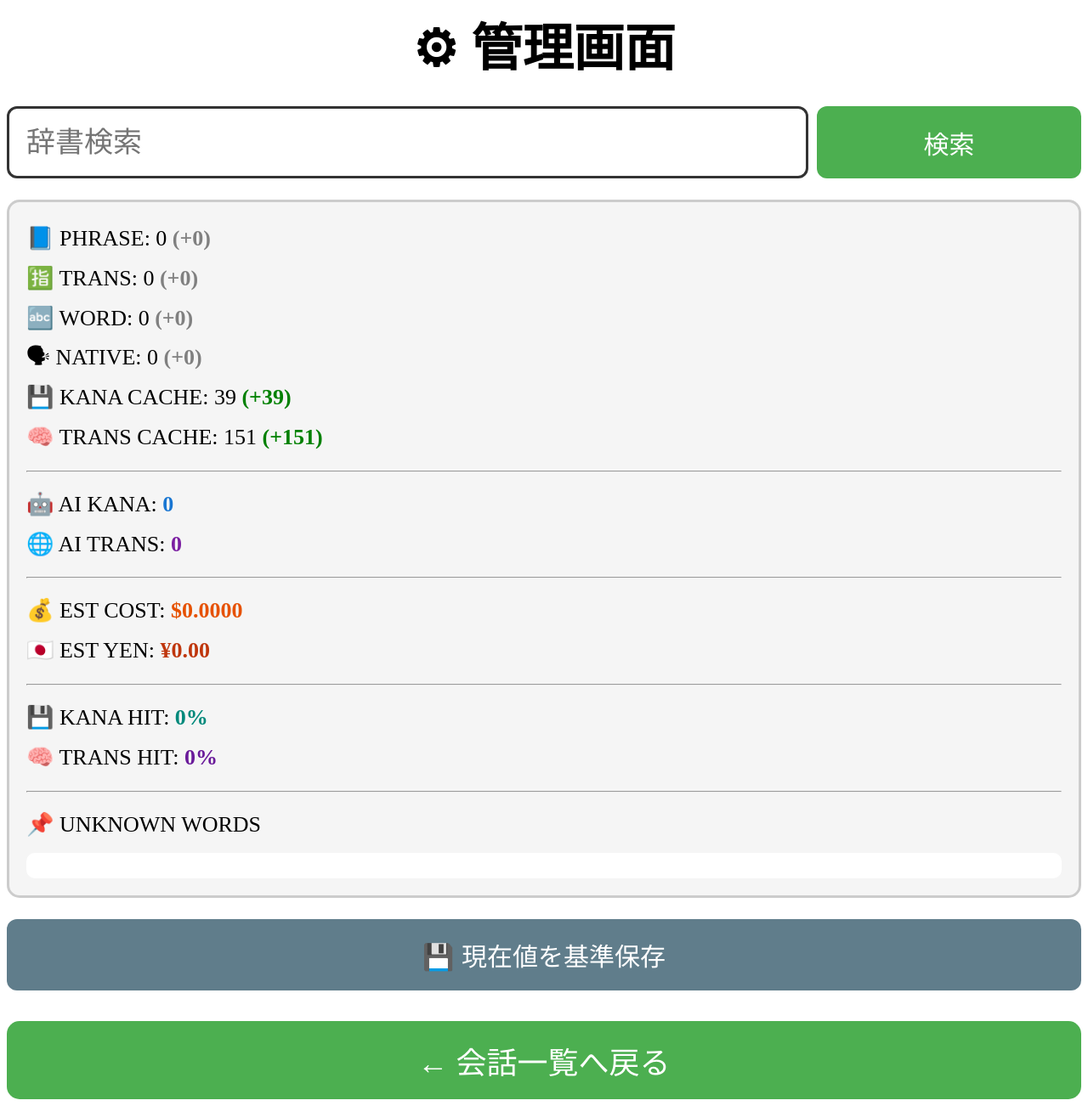
After one commit to oyamazakio-byte/eng_app, a Flask app: page /eng/admin in a window 1280 px wide. The commit adds this page. Shown: the whole page at 85% size. Run offline with Flask 3, Linux system fonts and the light colour scheme.

Commit message:
管理画面追加 + AI統計 + 辞書検索 + UNKNOWN WORDS

```diff
--- a/app.py
+++ b/app.py
@@ -15,6 +15,10 @@ app.wsgi_app = ProxyFix(app.wsgi_app, x_prefix=1, x_proto=1, x_host=1)
 DB_NAME = "/home/bitnami/eng_app/conversation.db"
 DICT_DIR = "/home/bitnami/eng_app/dict"
 
+STATS_PATH = (
+    f"{DICT_DIR}/stats.json"
+)
+
 client = OpenAI()
 # -----------------------
 # JSON読み込み
@@ -40,6 +44,15 @@ PHRASE_DICT = {}
 TRANSLATE_DICT = {}
 WORD_KANA_DICT = {}
 NATIVE_DICT = {}
+AI_KANA_COUNT = 0
+AI_TRANS_COUNT = 0
+
+KANA_CACHE_HIT = 0
+KANA_TOTAL = 0
+UNKNOWN_WORDS = {}
+
+TRANS_CACHE_HIT = 0
+TRANS_TOTAL = 0
 
 # -----------------------
 # 翻訳キャッシュ
@@ -530,15 +543,24 @@ def partial_match_translate(text, target_dict):
 # -----------------------
 def to_katakana(text):
 
+    global KANA_CACHE_HIT
+    global KANA_TOTAL
+
+    KANA_TOTAL += 1
+
     norm = normalize(text)
+
     # キャッシュ
     if norm in KATAKANA_CACHE:
 
+        KANA_CACHE_HIT += 1
+
         print(
             f"[KANA CACHE] {norm}"
         )
 
         return KATAKANA_CACHE[norm]
+
     #print(f"[NORM] {norm}")
 
     # 金額
@@ -567,6 +589,7 @@ def to_katakana(text):
         return tune_katakana(
             PHRASE_DICT[norm]
         )
+
     """
     # 長文優先部分一致
     converted = partial_match(
@@ -582,12 +605,11 @@ def to_katakana(text):
 
         return tune_katakana(converted)
     """
+
     # fallback
     if re.search(r"[a-z]", norm):
 
         rate = dict_hit_rate(norm)
-
-
 
         # 全単語辞書一致ならAI不要
         if rate == 1.0:
@@ -603,7 +625,6 @@ def to_katakana(text):
         return ai_sentence_katakana(text)
 
     return text
-
 def to_katakana_native(text):
 
     return to_katakana(text)
@@ -782,6 +803,10 @@ def ai_katakana(word):
 # AI文カタカナ
 # -----------------------
 def ai_sentence_katakana(text):
+    global AI_KANA_COUNT
+    global UNKNOWN_WORDS
+
+    AI_KANA_COUNT += 1
 
     try:
 
@@ -825,7 +850,20 @@ def ai_sentence_katakana(text):
             f"[AI SENTENCE KANA] "
             f"{text} -> {result}"
         )
-
+        words = re.findall(
+            r"[a-zA-Z]+",
+            normalize(text)
+        )
+
+        for w in words:
+            w = w.lower()
+            if w not in WORD_KANA_DICT:
+
+                UNKNOWN_WORDS[w] = (
+                    UNKNOWN_WORDS.get(w, 0) + 1
+                )
+
+                print(f"[UNKNOWN WORD] {w}")
         result = tune_katakana(result)
 
         save_katakana_cache(
@@ -851,6 +889,8 @@ def ai_sentence_katakana(text):
 # AI翻訳
 # -----------------------
 def ai_translate(text):
+    global AI_TRANS_COUNT
+    AI_TRANS_COUNT += 1
 
     key = normalize(text)
 
@@ -906,6 +946,11 @@ def ai_translate(text):
 # -----------------------
 def translate(text):
 
+    global TRANS_CACHE_HIT
+    global TRANS_TOTAL
+
+    TRANS_TOTAL += 1
+
     key = normalize(text)
 
     #print(f"[KEY] {key}")
@@ -973,7 +1018,16 @@ def translate(text):
 
 
 
-
+    # キャッシュ
+    if key in TRANSLATION_CACHE:
+
+        TRANS_CACHE_HIT += 1
+
+        print(
+            f"[TRANS CACHE HIT] {key}"
+        )
+
+        return TRANSLATION_CACHE[key]
     # 完全一致
     if key in TRANSLATE_DICT:
 
@@ -1072,6 +1126,34 @@ def detect_ng(text, kana, japanese):
     return issues, warnings
 
 # -----------------------
+# 統計保存
+# -----------------------
+def save_stats():
+
+    data = {
+        "phrase": len(PHRASE_DICT),
+        "trans": len(TRANSLATE_DICT),
+        "word": len(WORD_KANA_DICT),
+        "native": len(NATIVE_DICT),
+        "kana_cache": len(KATAKANA_CACHE),
+        "trans_cache": len(TRANSLATION_CACHE)
+    }
+
+    with open(
+        STATS_PATH,
+        "w",
+        encoding="utf-8"
+    ) as f:
+
+        json.dump(
+            data,
+            f,
+            ensure_ascii=False,
+            indent=2
+        )
+
+    print("[SAVE STATS]")
+# -----------------------
 # ルート
 # -----------------------
 @app.route("/")
@@ -1085,6 +1167,41 @@ def index():
     ).fetchall()
 
     conn.close()
+
+    # -----------------------
+    # 前回統計
+    # -----------------------
+    old_stats = load_json(STATS_PATH)
+
+    phrase_diff = (
+        len(PHRASE_DICT)
+        - old_stats.get("phrase", 0)
+    )
+
+    trans_diff = (
+        len(TRANSLATE_DICT)
+        - old_stats.get("trans", 0)
+    )
+
+    word_diff = (
+        len(WORD_KANA_DICT)
+        - old_stats.get("word", 0)
+    )
+
+    native_diff = (
+        len(NATIVE_DICT)
+        - old_stats.get("native", 0)
+    )
+
+    kana_cache_diff = (
+        len(KATAKANA_CACHE)
+        - old_stats.get("kana_cache", 0)
+    )
+
+    trans_cache_diff = (
+        len(TRANSLATION_CACHE)
+        - old_stats.get("trans_cache", 0)
+    )
 
     return render_template(
         "index.html",
@@ -1094,9 +1211,176 @@ def index():
         word_count=len(WORD_KANA_DICT),
         native_count=len(NATIVE_DICT),
         kana_cache_count=len(KATAKANA_CACHE),
-        trans_cache_count=len(TRANSLATION_CACHE)
-    )
-
+        trans_cache_count=len(TRANSLATION_CACHE),
+
+        phrase_diff=phrase_diff,
+        trans_diff=trans_diff,
+        word_diff=word_diff,
+        native_diff=native_diff,
+        kana_cache_diff=kana_cache_diff,
+        trans_cache_diff=trans_cache_diff,
+
+        ai_kana_count=AI_KANA_COUNT,
+        ai_trans_count=AI_TRANS_COUNT,
+
+        kana_hit_rate=(
+            int(KANA_CACHE_HIT / KANA_TOTAL * 100)
+            if KANA_TOTAL else 0
+  ),
+
+  trans_hit_rate=(
+      int(TRANS_CACHE_HIT / TRANS_TOTAL * 100)
+      if TRANS_TOTAL else 0
+  )
+
+)
+# -----------------------
+# 管理画面
+# -----------------------
+@app.route("/eng/admin")
+def admin():
+    q = request.args.get(
+        "q",
+        ""
+    ).strip().lower()
+    old_stats = load_json(STATS_PATH)
+    phrase_hits = {}
+    trans_hits = {}
+    word_hits = {}
+    native_hits = {}
+    kana_cache_hits = {}
+    trans_cache_hits = {}
+
+    phrase_diff = (
+        len(PHRASE_DICT)
+        - old_stats.get("phrase", 0)
+    )
+
+    trans_diff = (
+        len(TRANSLATE_DICT)
+        - old_stats.get("trans", 0)
+    )
+
+    word_diff = (
+        len(WORD_KANA_DICT)
+        - old_stats.get("word", 0)
+    )
+
+    native_diff = (
+        len(NATIVE_DICT)
+        - old_stats.get("native", 0)
+    )
+
+    kana_cache_diff = (
+        len(KATAKANA_CACHE)
+        - old_stats.get("kana_cache", 0)
+    )
+
+    trans_cache_diff = (
+        len(TRANSLATION_CACHE)
+        - old_stats.get("trans_cache", 0)
+    )
+
+    kana_hit_rate = (
+        int(KANA_CACHE_HIT / KANA_TOTAL * 100)
+        if KANA_TOTAL else 0
+    )
+
+    trans_hit_rate = (
+        int(TRANS_CACHE_HIT / TRANS_TOTAL * 100)
+        if TRANS_TOTAL else 0
+    )
+    # -----------------------
+    # API料金推定
+    # -----------------------
+
+    # 1回あたり概算
+    kana_cost = 0.00015
+    trans_cost = 0.0003
+
+    estimated_cost = (
+        AI_KANA_COUNT * kana_cost
+        + AI_TRANS_COUNT * trans_cost
+    )
+
+    estimated_yen = estimated_cost * 150
+
+    if q:
+
+        phrase_hits = {
+            k: v
+            for k, v in PHRASE_DICT.items()
+            if q in k
+        }
+
+        trans_hits = {
+            k: v
+            for k, v in TRANSLATE_DICT.items()
+            if q in k
+        }
+
+        word_hits = {
+            k: v
+            for k, v in WORD_KANA_DICT.items()
+            if q in k
+        }
+
+        native_hits = {
+            k: v
+            for k, v in NATIVE_DICT.items()
+            if q in k
+        }
+
+        kana_cache_hits = {
+            k: v
+            for k, v in KATAKANA_CACHE.items()
+            if q in k
+        }
+
+        trans_cache_hits = {
+            k: v
+            for k, v in TRANSLATION_CACHE.items()
+            if q in k
+        }
+    return render_template(
+        "admin.html",
+
+        phrase_count=len(PHRASE_DICT),
+        trans_count=len(TRANSLATE_DICT),
+        word_count=len(WORD_KANA_DICT),
+        native_count=len(NATIVE_DICT),
+        kana_cache_count=len(KATAKANA_CACHE),
+        trans_cache_count=len(TRANSLATION_CACHE),
+
+        phrase_diff=phrase_diff,
+        trans_diff=trans_diff,
+        word_diff=word_diff,
+        native_diff=native_diff,
+        kana_cache_diff=kana_cache_diff,
+        trans_cache_diff=trans_cache_diff,
+
+        ai_kana_count=AI_KANA_COUNT,
+        ai_trans_count=AI_TRANS_COUNT,
+
+        kana_hit_rate=kana_hit_rate,
+        trans_hit_rate=trans_hit_rate,
+
+        q=q,
+
+        phrase_hits=phrase_hits,
+        trans_hits=trans_hits,
+        word_hits=word_hits,
+        native_hits=native_hits,
+        kana_cache_hits=kana_cache_hits,
+        trans_cache_hits=trans_cache_hits,
+        estimated_cost=estimated_cost,
+        estimated_yen=estimated_yen,
+        unknown_words=sorted(
+            UNKNOWN_WORDS.items(),
+            key=lambda x: x[1],
+            reverse=True
+        )[:30]
+        )
 # -----------------------
 # 登録
 # -----------------------
@@ -1554,7 +1838,18 @@ def delete_conversation(id):
 
     return redirect("/eng")
 
-
+# -----------------------
+# 統計保存
+# -----------------------
+@app.route(
+    "/eng/save_stats",
+    methods=["GET", "POST"]
+)
+def save_stats_route():
+
+    save_stats()
+
+    return redirect("/eng/")
 # -----------------------
 # 起動
 # -----------------------
--- /dev/null
+++ b/templates/admin.html
@@ -0,0 +1,298 @@
+<h1 style="
+font-size:60px;
+text-align:center;
+margin-bottom:30px;
+">
+
+⚙ 管理画面
+
+</h1>
+
+<!-- 🔍 辞書検索 -->
+<form method="get"
+action="/eng/admin"
+style="
+margin-bottom:25px;
+display:flex;
+gap:10px;
+">
+
+<input name="q"
+value="{{ q if q else '' }}"
+placeholder="辞書検索"
+style="
+flex:3;
+font-size:34px;
+padding:20px;
+border-radius:12px;
+border:3px solid #333;
+">
+
+<button type="submit"
+style="
+flex:1;
+font-size:30px;
+background:#4CAF50;
+color:white;
+border:none;
+border-radius:12px;
+">
+
+検索
+
+</button>
+
+</form>
+
+<!-- 📊 辞書統計 -->
+<div style="
+background:#f5f5f5;
+padding:20px;
+margin-bottom:25px;
+border-radius:15px;
+border:3px solid #ccc;
+font-size:26px;
+line-height:1.8;
+">
+
+📘 PHRASE: {{ phrase_count }}
+<span style="
+color:{% if phrase_diff > 0 %}green{% else %}gray{% endif %};
+font-weight:bold;
+">
+(+{{ phrase_diff }})
+</span>
+<br>
+
+🈯 TRANS: {{ trans_count }}
+<span style="
+color:{% if trans_diff > 0 %}green{% else %}gray{% endif %};
+font-weight:bold;
+">
+(+{{ trans_diff }})
+</span>
+<br>
+
+🔤 WORD: {{ word_count }}
+<span style="
+color:{% if word_diff > 0 %}green{% else %}gray{% endif %};
+font-weight:bold;
+">
+(+{{ word_diff }})
+</span>
+<br>
+
+🗣 NATIVE: {{ native_count }}
+<span style="
+color:{% if native_diff > 0 %}green{% else %}gray{% endif %};
+font-weight:bold;
+">
+(+{{ native_diff }})
+</span>
+<br>
+
+💾 KANA CACHE: {{ kana_cache_count }}
+<span style="
+color:{% if kana_cache_diff > 0 %}green{% else %}gray{% endif %};
+font-weight:bold;
+">
+(+{{ kana_cache_diff }})
+</span>
+<br>
+
+🧠 TRANS CACHE: {{ trans_cache_count }}
+<span style="
+color:{% if trans_cache_diff > 0 %}green{% else %}gray{% endif %};
+font-weight:bold;
+">
+(+{{ trans_cache_diff }})
+</span>
+
+<br>
+<hr style="margin:15px 0;">
+
+🤖 AI KANA:
+<span style="
+color:#1976D2;
+font-weight:bold;
+">
+{{ ai_kana_count }}
+</span>
+<br>
+
+🌐 AI TRANS:
+<span style="
+color:#7B1FA2;
+font-weight:bold;
+">
+{{ ai_trans_count }}
+</span>
+
+<br>
+<hr style="margin:15px 0;">
+
+💰 EST COST:
+<span style="
+color:#E65100;
+font-weight:bold;
+">
+${{ "%.4f"|format(estimated_cost) }}
+</span>
+<br>
+
+🇯🇵 EST YEN:
+<span style="
+color:#BF360C;
+font-weight:bold;
+">
+¥{{ "%.2f"|format(estimated_yen) }}
+</span>
+
+<br>
+<hr style="margin:15px 0;">
+
+💾 KANA HIT:
+<span style="
+color:#00897B;
+font-weight:bold;
+">
+{{ kana_hit_rate }}%
+</span>
+<br>
+
+🧠 TRANS HIT:
+<span style="
+color:#6A1B9A;
+font-weight:bold;
+">
+{{ trans_hit_rate }}%
+</span>
+
+<br>
+<hr style="margin:15px 0;">
+
+📌 UNKNOWN WORDS<br>
+
+<div style="
+margin-top:10px;
+background:#fff;
+padding:15px;
+border-radius:10px;
+font-size:22px;
+line-height:1.7;
+">
+
+{% for word, count in unknown_words %}
+
+{{ word }}
+<span style="
+color:#d32f2f;
+font-weight:bold;
+">
+({{ count }})
+</span>
+<br>
+
+{% endfor %}
+
+</div>
+
+</div>
+
+{% if q %}
+
+<!-- 🔍 検索結果 -->
+<div style="
+background:#fff;
+padding:20px;
+border-radius:15px;
+border:3px solid #ccc;
+margin-bottom:25px;
+font-size:24px;
+line-height:1.7;
+">
+
+<h2 style="font-size:36px; margin-top:0;">
+🔍 検索結果: {{ q }}
+</h2>
+
+<b>📘 PHRASE</b><br>
+{% for k, v in phrase_hits.items() %}
+{{ k }} → {{ v }}<br>
+{% endfor %}
+
+<hr>
+
+<b>🈯 TRANS</b><br>
+{% for k, v in trans_hits.items() %}
+{{ k }} → {{ v }}<br>
+{% endfor %}
+
+<hr>
+
+<b>🔤 WORD</b><br>
+{% for k, v in word_hits.items() %}
+{{ k }} → {{ v }}<br>
+{% endfor %}
+
+<hr>
+
+<b>🗣 NATIVE</b><br>
+{% for k, v in native_hits.items() %}
+{{ k }} → {{ v }}<br>
+{% endfor %}
+
+<hr>
+
+<b>💾 KANA CACHE</b><br>
+{% for k, v in kana_cache_hits.items() %}
+{{ k }} → {{ v }}<br>
+{% endfor %}
+
+<hr>
+
+<b>🧠 TRANS CACHE</b><br>
+{% for k, v in trans_cache_hits.items() %}
+{{ k }} → {{ v }}<br>
+{% endfor %}
+
+</div>
+
+{% endif %}
+
+<!-- 💾 統計保存 -->
+<form action="/eng/save_stats" method="get">
+
+<button type="submit"
+style="
+font-size:30px;
+padding:20px;
+width:100%;
+background:#607D8B;
+color:white;
+border:none;
+border-radius:12px;
+margin-bottom:20px;">
+
+💾 現在値を基準保存
+
+</button>
+
+</form>
+
+<!-- 🔙 戻る -->
+<a href="/eng/"
+style="
+display:block;
+font-size:36px;
+padding:20px;
+background:#4CAF50;
+color:white;
+text-align:center;
+border-radius:15px;
+text-decoration:none;
+">
+
+← 会話一覧へ戻る
+
+</a>
```
Also changed, not shown: dict/katakana_cache.json (+9 -1 lines), dict/stats.json (added, +8 -0 lines), dict/translation_cache.json (+8 -1 lines), dict/word_kana.json (+17 -1 lines), templates/index.html (+13 -16 lines).
